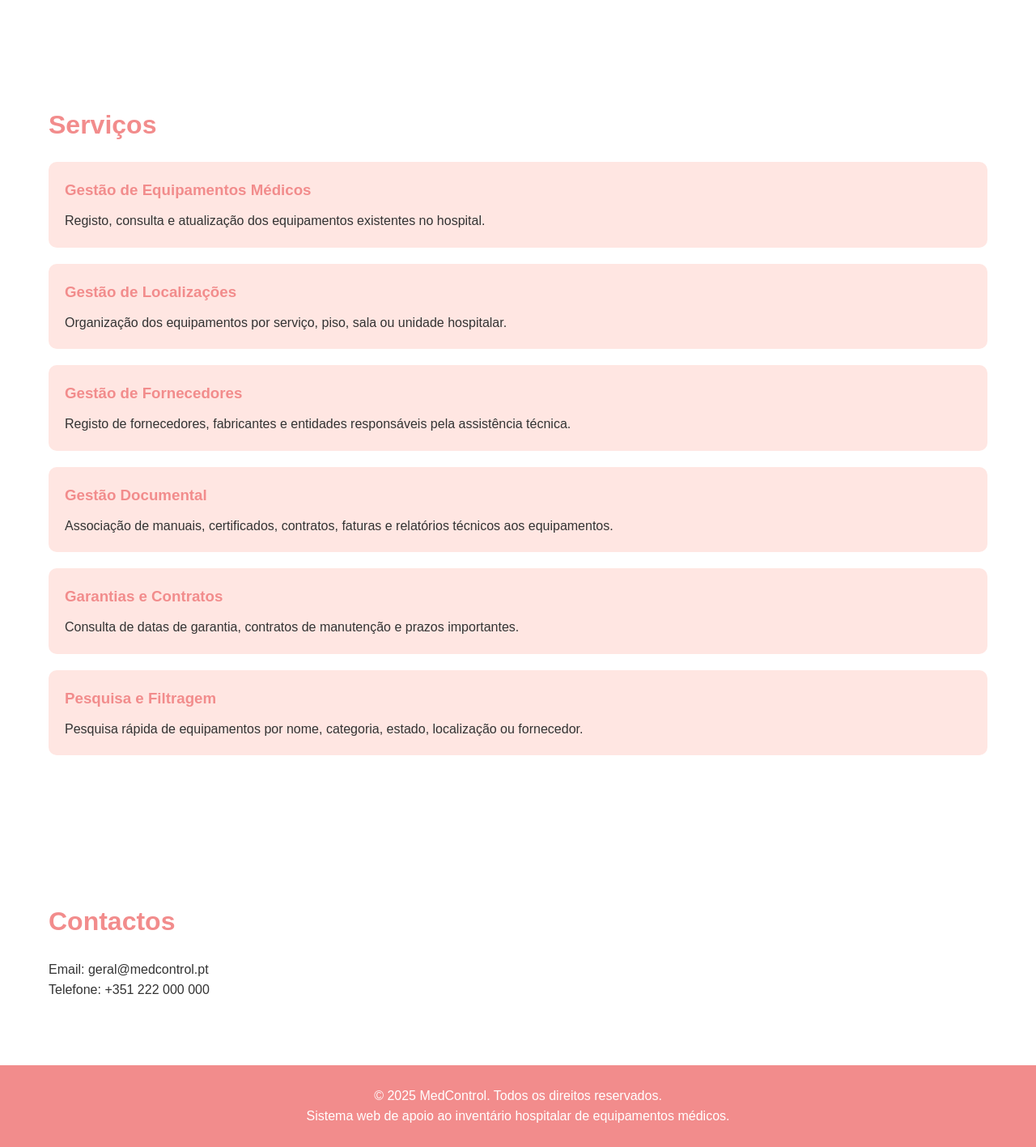
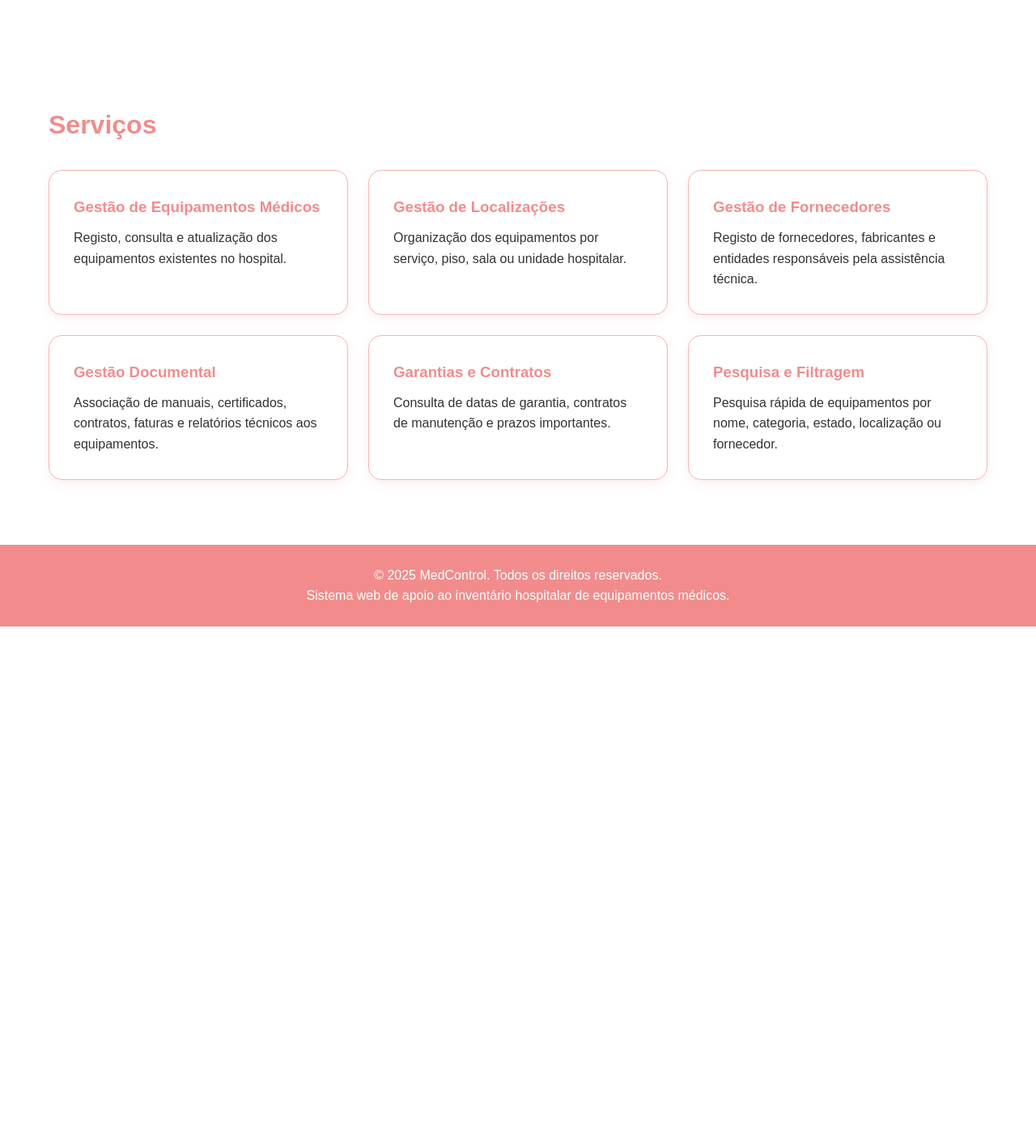
Before and after one commit to MariaFerreira1240661/Projeto-Sibdas, a PHP site: page /frontend/index.html in a window 1280 px wide. Shown: the part 629-2046 px from the top of the page at 81% size. After the commit the page ends 1403 px from the top, so only its background shows below. Run offline with PHP 8.4, Linux system fonts and the light colour scheme.

Commit message:
Melhoria visual dos cartões de serviços

```diff
--- a/assets/css/estilo.css
+++ b/assets/css/estilo.css
@@ -71,12 +71,6 @@ h2 {
     margin-bottom: 20px;
 }
 
-#servicos div {
-    background-color: #ffe6e2;
-    padding: 20px;
-    margin-bottom: 20px;
-    border-radius: 10px;
-}
 
 #servicos h3 {
     color: #f28c8c;
@@ -89,3 +83,40 @@ footer {
     text-align: center;
     padding: 25px;
 }
+
+#servicos {
+    background-color: #ffffff;
+}
+
+.servicos-container {
+    display: grid;
+    grid-template-columns: repeat(3, 1fr);
+    gap: 25px;
+    margin-top: 30px;
+}
+
+.cartao-servico {
+    background-color: #ffffff;
+    padding: 30px;
+    border-radius: 16px;
+    border: 1px solid #f5b5b5;
+    box-shadow: 0 4px 12px rgba(242, 140, 140, 0.15);
+}
+
+.cartao-servico h3 {
+    color: #f28c8c;
+    margin-bottom: 12px;
+}
+
+.cartao-servico p {
+    color: #333333;
+}
+
+.cartao-servico h3 {
+    color: #f28c8c;
+    margin-bottom: 10px;
+}
+
+.cartao-servico p {
+    color: #333333;
+}
--- a/frontend/index.html
+++ b/frontend/index.html
@@ -40,41 +40,39 @@
     <section id="servicos">
         <h2>Serviços</h2>
 
-        <div>
+        <div class="servicos-container">
+
+            <div class="cartao-servico">
                 <h3>Gestão de Equipamentos Médicos</h3>
                 <p>Registo, consulta e atualização dos equipamentos existentes no hospital.</p>
             </div>
 
-        <div>
+            <div class="cartao-servico">
                 <h3>Gestão de Localizações</h3>
                 <p>Organização dos equipamentos por serviço, piso, sala ou unidade hospitalar.</p>
             </div>
 
-        <div>
+            <div class="cartao-servico">
                 <h3>Gestão de Fornecedores</h3>
                 <p>Registo de fornecedores, fabricantes e entidades responsáveis pela assistência técnica.</p>
             </div>
 
-        <div>
+            <div class="cartao-servico">
                 <h3>Gestão Documental</h3>
                 <p>Associação de manuais, certificados, contratos, faturas e relatórios técnicos aos equipamentos.</p>
             </div>
 
-        <div>
+            <div class="cartao-servico">
                 <h3>Garantias e Contratos</h3>
                 <p>Consulta de datas de garantia, contratos de manutenção e prazos importantes.</p>
             </div>
 
-        <div>
+            <div class="cartao-servico">
                 <h3>Pesquisa e Filtragem</h3>
                 <p>Pesquisa rápida de equipamentos por nome, categoria, estado, localização ou fornecedor.</p>
             </div>
-    </section>
 
-    <section id="contactos">
-        <h2>Contactos</h2>
-        <p>Email: geral@medcontrol.pt</p>
-        <p>Telefone: +351 222 000 000</p>
+        </div>
     </section>
 
     </main>
```
Lines whose indentation alone changed are shown as unchanged.
